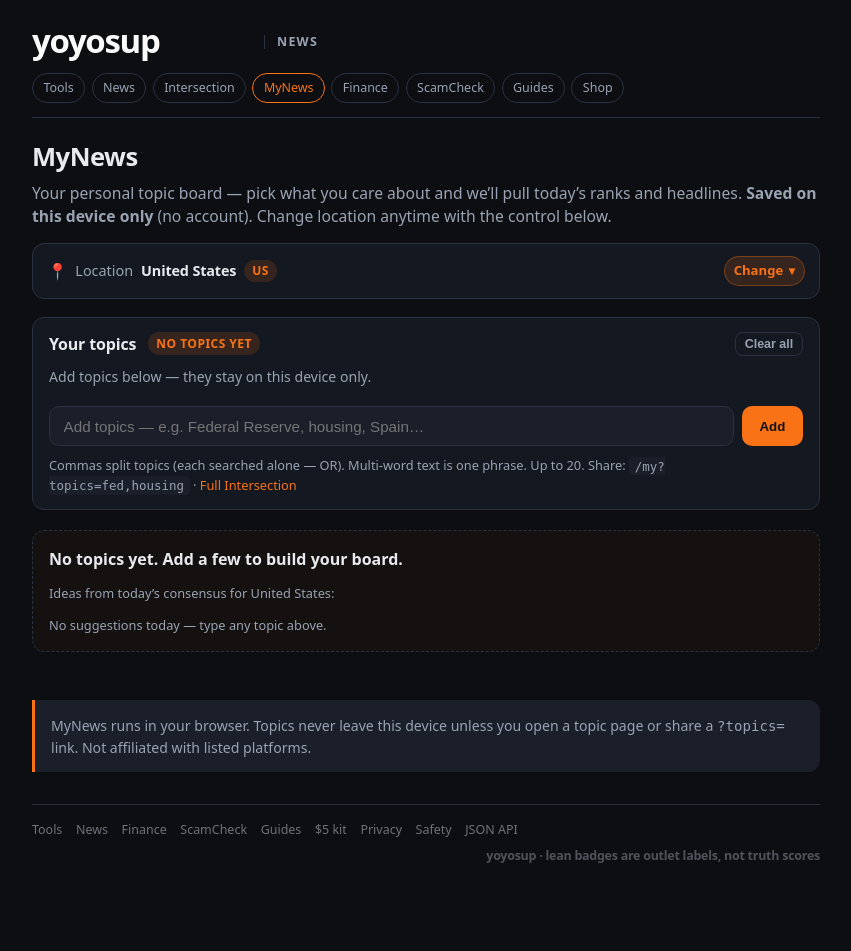
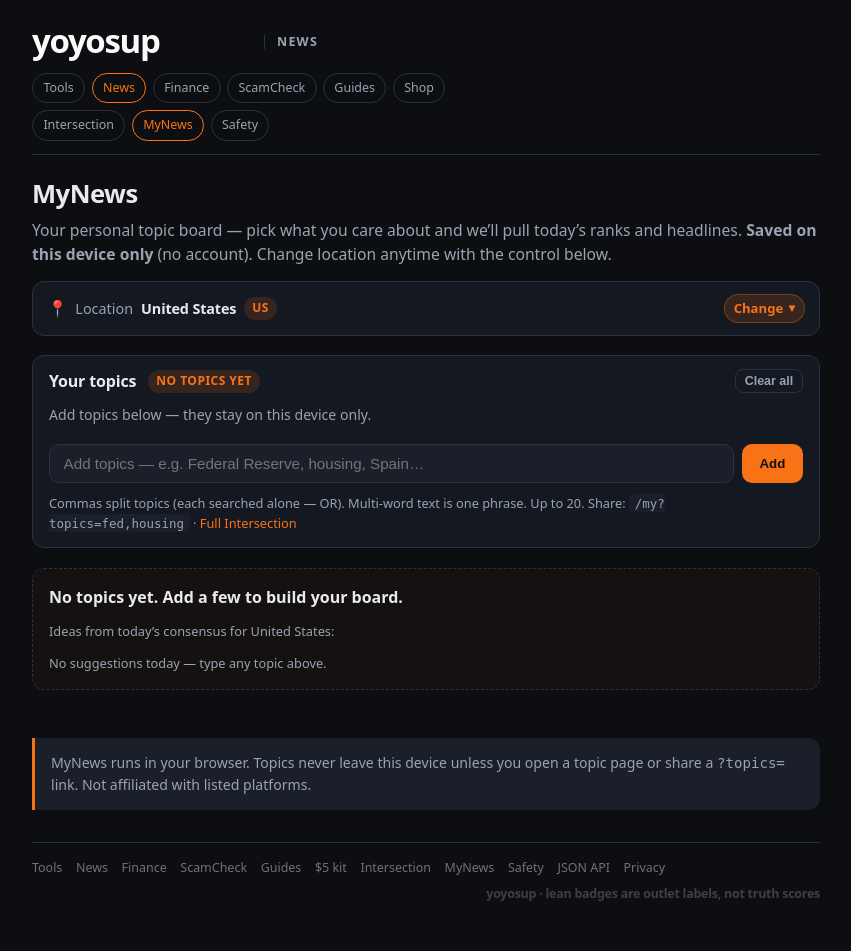
Before and after one commit to tcurtis1/news, a FastAPI app: page /my in a window 1280 px wide. Shown: the whole page, without its empty margins (214-1065 px from the left). Before the commit the page ends 863 px from the top, so only its background shows below. Run offline with FastAPI, Linux system fonts and the light colour scheme; data that the repository does not hold is empty.

Commit message:
Two-row News chrome and local deploy support.
Primary nav matches Tools/Finance; Intersection · MyNews · Safety sit
on a second pill row. Deploy detects this host and skips self-SSH while
keeping the deploy lock.

```diff
--- a/app/main.py
+++ b/app/main.py
@@ -33,7 +33,7 @@ log = logging.getLogger("news")
 BASE = Path(__file__).resolve().parent
 PUBLIC_BASE = os.environ.get("PUBLIC_BASE", "https://news.yoyosup.com")
 MOD_ADMIN_TOKEN = os.environ.get("MOD_ADMIN_TOKEN", "").strip()
-APP_VERSION = "0.9.6"
+APP_VERSION = "0.9.8"
 GEO_COOKIE = "yoyonews_geo"
 GEO_COOKIE_MAX_AGE = 60 * 60 * 24 * 365  # 1 year
 
--- a/app/static/style.css
+++ b/app/static/style.css
@@ -42,7 +42,7 @@ a:hover {
   padding: 1.25rem 1rem 3rem;
 }
 
-/* Match network chrome (money/finance): pill nav + large wordmark */
+/* Match tools site-chrome + finance pill nav (logo row + product + pills) */
 .site-header {
   margin: 0 0 1.25rem;
   padding-bottom: 0.85rem;
@@ -83,6 +83,88 @@ a:hover {
   border-left: 1px solid var(--border);
   padding-left: 0.75rem;
   line-height: 1.1;
+}
+
+.site-nav {
+  display: flex;
+  flex-wrap: wrap;
+  gap: 0.4rem;
+}
+
+.site-nav a {
+  color: var(--muted);
+  text-decoration: none;
+  font-size: 0.78rem;
+  padding: 0.3rem 0.65rem;
+  border: 1px solid var(--border);
+  border-radius: 999px;
+}
+
+.site-nav a:hover,
+.site-nav a.active {
+  color: var(--text);
+  border-color: var(--accent);
+  text-decoration: none;
+  background: transparent;
+}
+
+.site-nav a.active {
+  color: var(--accent);
+}
+
+/* Second row: News-only (Intersection / MyNews / Safety) */
+.site-nav-local {
+  margin-top: 0.45rem;
+}
+
+/* Legacy aliases (old header.site / brand / bare nav) */
+header.site {
+  margin: 0 0 1.25rem;
+  padding-bottom: 0.85rem;
+  border-bottom: 1px solid var(--border);
+}
+
+.brand {
+  display: flex;
+  flex-direction: column;
+  gap: 0.15rem;
+}
+
+.brand-link {
+  text-decoration: none;
+  color: inherit;
+}
+
+.brand-link:hover {
+  text-decoration: none;
+}
+
+.brand-logo {
+  display: block;
+  height: 44px;
+  width: auto;
+}
+
+.brand strong {
+  font-size: 1.25rem;
+  letter-spacing: -0.02em;
+}
+
+.brand .wordmark {
+  font-size: 1.25rem;
+  font-weight: 800;
+  letter-spacing: -0.03em;
+  color: var(--text);
+  line-height: 1.2;
+}
+
+.brand .logo-sup {
+  color: var(--accent);
+}
+
+.brand .tag {
+  color: var(--muted);
+  font-size: 0.85rem;
 }
 
 /* Outlet lean badges — accessible, not cartoon red/blue politics */
@@ -134,30 +216,31 @@ a:hover {
   margin: 0.35rem 0 0;
 }
 
-.site-nav {
+/* Bare nav = same pills as .site-nav (in case a template still uses <nav> alone) */
+nav {
   display: flex;
   flex-wrap: wrap;
   gap: 0.4rem;
-}
-
-.site-nav a {
+  font-size: 0.78rem;
+}
+
+nav a {
   color: var(--muted);
   text-decoration: none;
-  font-size: 0.78rem;
   padding: 0.3rem 0.65rem;
   border: 1px solid var(--border);
   border-radius: 999px;
 }
 
-.site-nav a:hover,
-.site-nav a.active {
+nav a:hover,
+nav a.active {
   color: var(--text);
   border-color: var(--accent);
+  background: transparent;
   text-decoration: none;
-  background: transparent;
-}
-
-.site-nav a.active {
+}
+
+nav a.active {
   color: var(--accent);
 }
 
@@ -292,7 +375,9 @@ h1 {
   font-size: 0.88rem;
 }
 
-.site-footer {
+/* Match tools/finance footer chrome */
+.site-footer,
+footer.site {
   margin-top: 2rem;
   padding-top: 1rem;
   border-top: 1px solid var(--border);
@@ -301,21 +386,24 @@ h1 {
   gap: 0.45rem 0.85rem;
   align-items: center;
   font-size: 0.78rem;
-  color: var(--muted);
-}
-
-.site-footer a {
+  color: #52525b;
+}
+
+.site-footer a,
+footer.site a {
   color: #71717a;
   text-decoration: none;
 }
 
-.site-footer a:hover {
-  color: var(--accent);
+.site-footer a:hover,
+footer.site a:hover {
+  color: var(--accent);
+  text-decoration: none;
 }
 
 .site-footer-brand {
   margin-left: auto;
-  color: #52525b;
+  color: #3f3f46;
   font-weight: 600;
   letter-spacing: -0.02em;
 }
--- a/app/templates/base.html
+++ b/app/templates/base.html
@@ -5,8 +5,8 @@
   <meta name="viewport" content="width=device-width, initial-scale=1" />
   <title>{{ page_title }} · yoyosup News</title>
   <meta name="description" content="Daily Intersection (mass attention) and Curious Pulse on yoyosup.com." />
-  <link rel="stylesheet" href="/static/style.css?v={{ app_version | default('0.9.2') }}" />
-  <link rel="icon" href="/static/logo-mark.svg" type="image/svg+xml" />
+  <link rel="stylesheet" href="/static/style.css?v={{ app_version | default('0.9.8') }}" />
+  <link rel="icon" href="/static/logo-mark.svg?v=flat1" type="image/svg+xml" />
   <link rel="canonical" href="{{ public_base }}{{ request.url.path }}" />
   {% if request.url.path in ['/', '/search', '/my', '/safety'] or request.url.path.startswith('/topic/') %}
   <meta name="robots" content="index,follow" />
@@ -16,22 +16,27 @@
 </head>
 <body>
   <div class="wrap">
+    {# Same network chrome as tools + finance #}
     <header class="site-header">
       <div class="site-header-row">
         <a class="site-brand" href="/" aria-label="yoyosup News home">
-          <img class="site-brand-logo" src="/static/logo.svg" width="200" height="40" alt="yoyosup" />
+          <img class="site-brand-logo" src="/static/logo.svg?v=flat1" width="200" height="40" alt="yoyosup" />
         </a>
         <span class="site-product">News</span>
       </div>
       <nav class="site-nav" aria-label="Main">
         <a href="https://www.yoyosup.com/tools/hub/" rel="noopener">Tools</a>
-        <a href="/" class="{% if request.url.path == '/' or request.url.path.startswith('/topic') %}active{% endif %}">News</a>
-        <a href="/search" class="{% if request.url.path.startswith('/search') %}active{% endif %}">Intersection</a>
-        <a href="/my" class="{% if request.url.path.startswith('/my') %}active{% endif %}">MyNews</a>
+        <a href="/" class="active">News</a>
         <a href="https://finance.yoyosup.com/" rel="noopener">Finance</a>
         <a href="https://www.yoyosup.com/tools/scamcheck/" rel="noopener">ScamCheck</a>
         <a href="https://www.yoyosup.com/tools/blog/" rel="noopener">Guides</a>
         <a href="https://www.yoyosup.com/tools/shop/" rel="noopener">Shop</a>
+      </nav>
+      {# News-only destinations — same pill style, second row #}
+      <nav class="site-nav site-nav-local" aria-label="News sections">
+        <a href="/search" class="{% if request.url.path.startswith('/search') %}active{% endif %}">Intersection</a>
+        <a href="/my" class="{% if request.url.path.startswith('/my') %}active{% endif %}">MyNews</a>
+        <a href="/safety" class="{% if request.url.path.startswith('/safety') %}active{% endif %}">Safety</a>
       </nav>
     </header>
 
@@ -44,9 +49,11 @@
       <a href="https://www.yoyosup.com/tools/scamcheck/" rel="noopener">ScamCheck</a>
       <a href="https://www.yoyosup.com/tools/blog/" rel="noopener">Guides</a>
       <a href="https://www.yoyosup.com/tools/shop/" rel="noopener">$5 kit</a>
-      <a href="https://www.yoyosup.com/privacy.html" rel="noopener">Privacy</a>
+      <a href="/search">Intersection</a>
+      <a href="/my">MyNews</a>
       <a href="/safety">Safety</a>
       <a href="/api/pulse">JSON API</a>
+      <a href="https://www.yoyosup.com/privacy.html" rel="noopener">Privacy</a>
       <span class="site-footer-brand">yoyosup · lean badges are outlet labels, not truth scores</span>
     </footer>
   </div>
```
Also changed, not shown: 1 other file.
